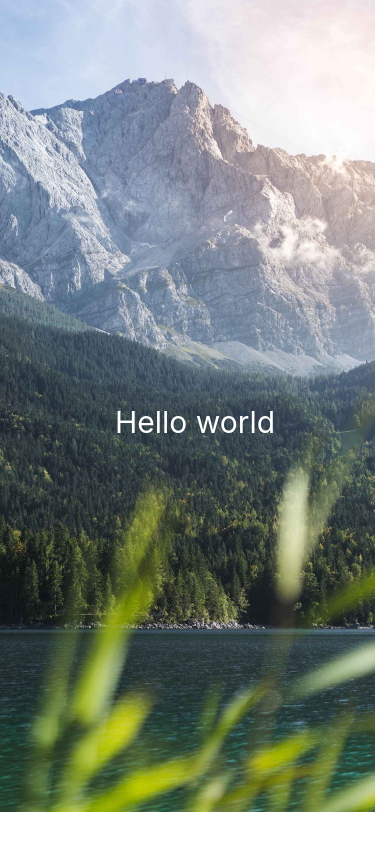
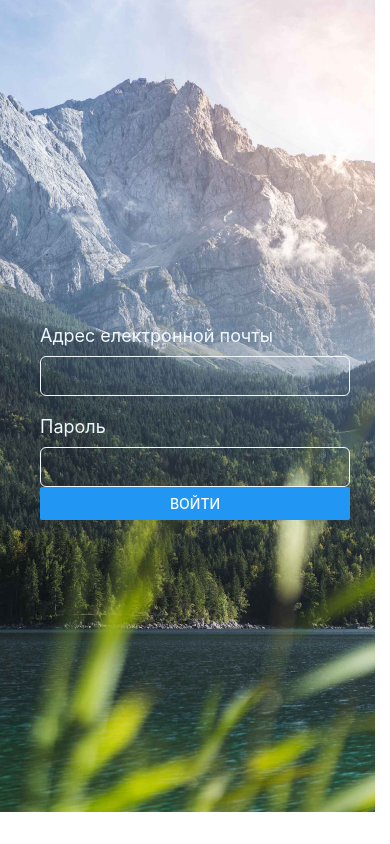
Before and after one commit to RomanTsiukh/react-native, a React Native app: screen / in a window 390 px wide. Built offline with nearby package versions, Linux system fonts and the light colour scheme.

Commit message:
Add form and button

```diff
--- a/Screens/LoginScreen.jsx
+++ b/Screens/LoginScreen.jsx
@@ -1,4 +1,11 @@
-import { StyleSheet, Text, View, ImageBackground } from "react-native";
+import {
+  StyleSheet,
+  Text,
+  View,
+  ImageBackground,
+  TextInput,
+  Button,
+} from "react-native";
 
 export default function LoginScreen() {
   return (
@@ -15,7 +22,22 @@ export default function LoginScreen() {
         style={styles.image}
         source={require("../assets/picture_background.png")}
       >
-        <Text style={styles.text}>Hello world</Text>
+        {/* <Text style={styles.text}>Hello world</Text> */}
+        <View style={styles.form}>
+          <View>
+            <Text style={styles.inputTitle}>Адрес електронной почты</Text>
+            <TextInput style={styles.input} textAlign={"center"} />
+          </View>
+          <View style={{ marginTop: 20 }}>
+            <Text style={styles.inputTitle}>Пароль</Text>
+            <TextInput
+              style={styles.input}
+              textAlign={"center"}
+              secureTextEntry={true}
+            />
+          </View>
+          <Button title="Войти" />
+        </View>
       </ImageBackground>
     </View>
   );
@@ -30,10 +52,22 @@ const styles = StyleSheet.create({
     flex: 1,
     resizeMode: "cover",
     justifyContent: "center",
-    alignItems: "center",
+    // alignItems: "center",
   },
-  text: {
+  input: {
+    borderWidth: 1,
+    borderColor: "#f0f8ff",
+    height: 40,
+    borderRadius: 6,
+    // marginHorizontal: 30,
     color: "#fff",
-    fontSize: 30,
+  },
+  form: {
+    marginHorizontal: 40,
+  },
+  inputTitle: {
+    color: "#f0f8ff",
+    marginBottom: 10,
+    fontSize: 18,
   },
 });
```
